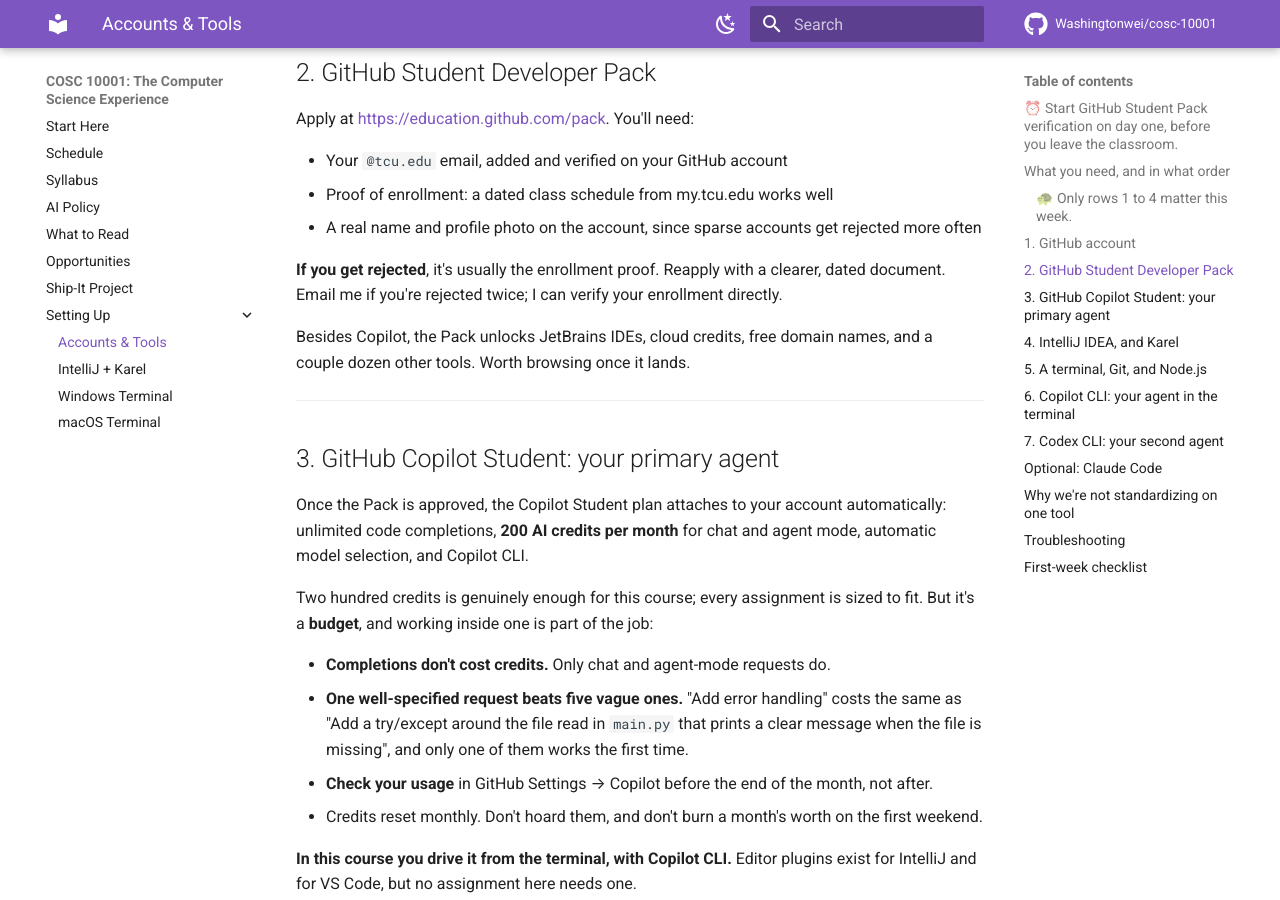
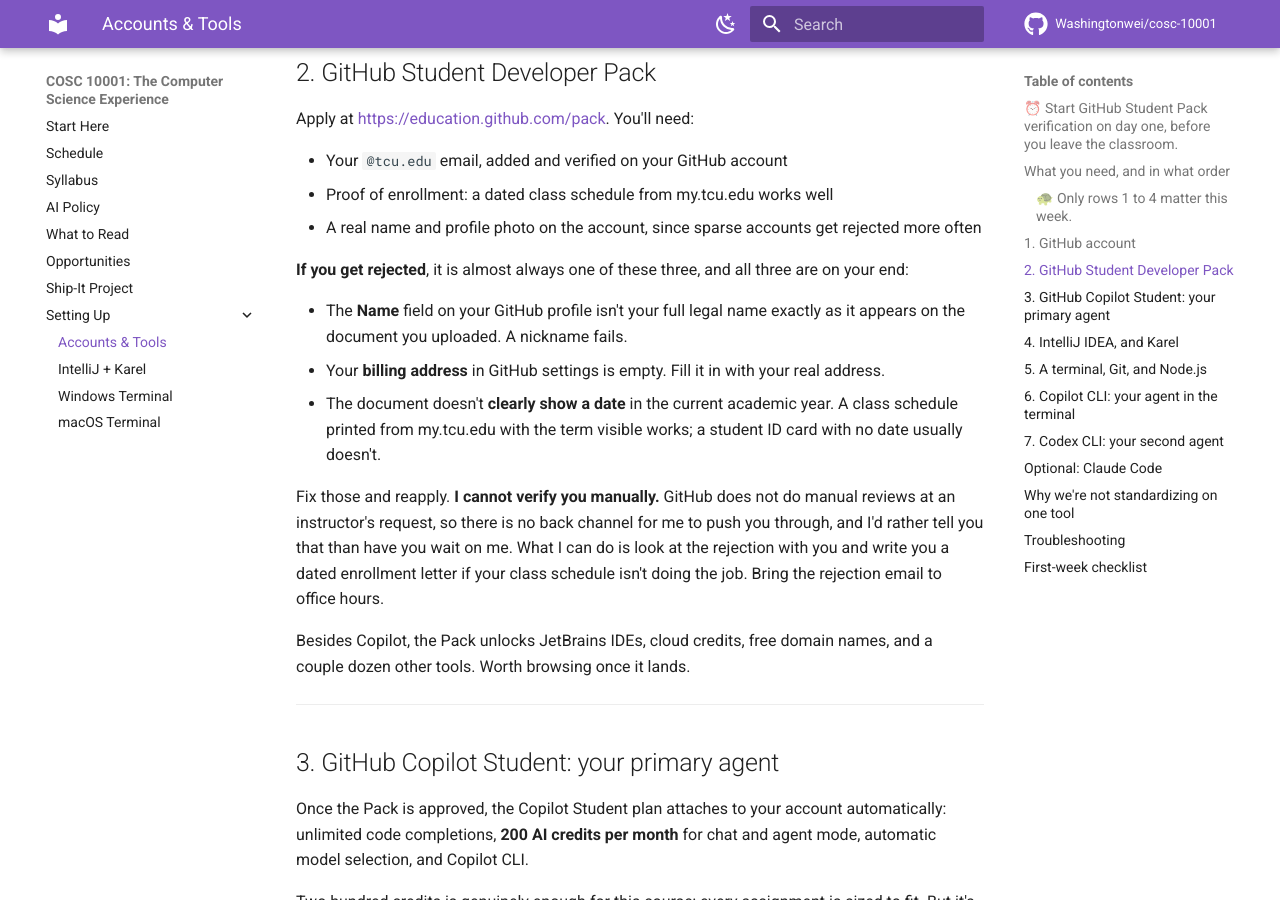
Before and after one commit to Washingtonwei/cosc-10001, an MkDocs documentation site: the page built from docs/tool-setup.md, in a window 1280 px wide and 900 px high, scrolled down 1448 px. Built offline with MkDocs 1.6.1 and Material for MkDocs 9.7.7, drawn with Linux system fonts in a browser that asks for light colours; comment, search, counter and statistics services are not loaded; some of the changed text lies outside the part shown.

Commit message:
Student Pack: say what actually causes rejection, drop the promise I can't keep
The page told students twice to email me if they were rejected twice and said
I could verify their enrollment directly. GitHub does not do manual reviews at
an instructor's request, so that routed students into a dead end.

Section 2 now names the three things that actually cause a rejection: a profile
Name that doesn't match the uploaded document, an empty billing address, and a
document with no visible date in the current academic year. The troubleshooting
entry points at the same list. What I can still do, a dated enrollment letter,
is what the page now offers.

Co-Authored-By: Claude Opus 5 <noreply@anthropic.com>
Claude-Session: https://claude.ai/code/session_01CMNXErTt71VRnDFosVoVZi

```diff
--- a/docs/tool-setup.md
+++ b/docs/tool-setup.md
@@ -44,7 +44,13 @@ Apply at <https://education.github.com/pack>. You'll need:
 - Proof of enrollment: a dated class schedule from my.tcu.edu works well
 - A real name and profile photo on the account, since sparse accounts get rejected more often
 
-**If you get rejected**, it's usually the enrollment proof. Reapply with a clearer, dated document. Email me if you're rejected twice; I can verify your enrollment directly.
+**If you get rejected**, it is almost always one of these three, and all three are on your end:
+
+- The **Name** field on your GitHub profile isn't your full legal name exactly as it appears on the document you uploaded. A nickname fails.
+- Your **billing address** in GitHub settings is empty. Fill it in with your real address.
+- The document doesn't **clearly show a date** in the current academic year. A class schedule printed from my.tcu.edu with the term visible works; a student ID card with no date usually doesn't.
+
+Fix those and reapply. **I cannot verify you manually.** GitHub does not do manual reviews at an instructor's request, so there is no back channel for me to push you through, and I'd rather tell you that than have you wait on me. What I can do is look at the rejection with you and write you a dated enrollment letter if your class schedule isn't doing the job. Bring the rejection email to office hours.
 
 Besides Copilot, the Pack unlocks JetBrains IDEs, cloud credits, free domain names, and a couple dozen other tools. Worth browsing once it lands.
 
@@ -158,7 +164,7 @@ There's also an honest reason: institutional access to the premium tools costs r
 
 ## Troubleshooting
 
-**Student Pack rejected twice** → email me, I can verify enrollment directly.
+**Student Pack rejected twice** → check the three things in [section 2](#2-github-student-developer-pack), then bring the rejection email to office hours. I can write you a dated enrollment letter; I can't verify your account for you, and nobody at TCU can.
 
 **Pack approved but Copilot still shows Free** → sign out of GitHub completely and back in. It can take up to 24 hours to propagate; after that, check <https://github.com/settings/copilot>.
 
```
